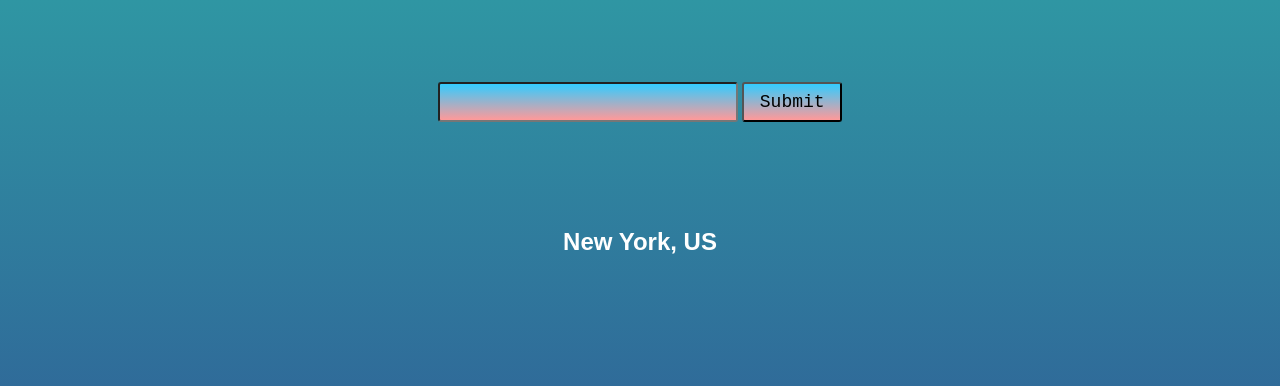
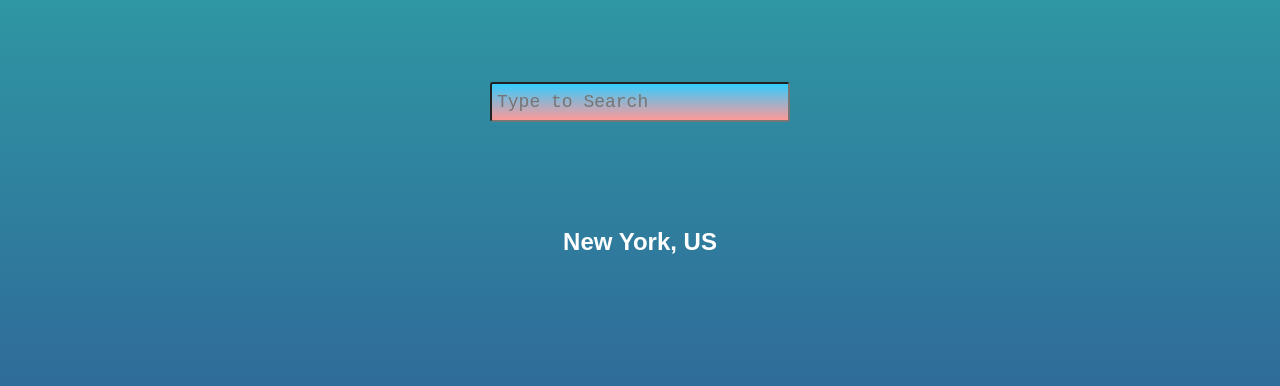
Before and after one commit to anmolsharma4545/WeatherApp, a plain HTML site: page index.htm in a window 1280 px wide. Shown: the top 386 px of the page. Drawn offline with Linux system fonts and the light colour scheme.

Commit message:
Update index.htm

```diff
--- a/index.htm
+++ b/index.htm
@@ -6,9 +6,13 @@
 </head>
 <body>
 
+
+
 	<div class="input">
-		<input type="text" class="inputvalue">
-		<input type="submit" value="Submit" class="button">
+		<input type="text" name="" class="inputvalue" placeholder="Type to Search" autocomplete="on">
+		<a class="button" href="#">
+		<i class="fas fa-search"></i>
+		</a>
 	</div>
 
 
```
